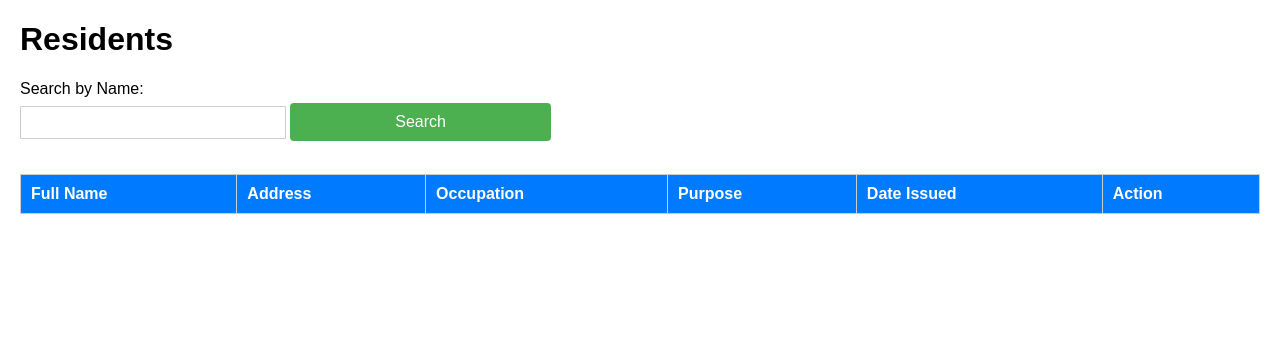
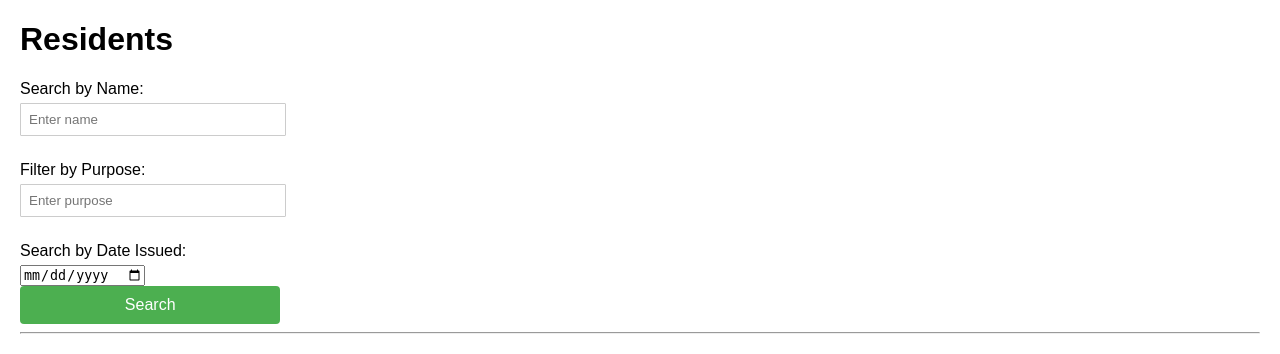
Before and after one commit to jlnmx/Barangay-Indigency-Generator, a Flask app: page /residents in a window 1280 px wide. Shown: the part 38-392 px from the top of the page. Run offline with Flask 3, Linux system fonts and the light colour scheme; lists and menus that the app fills with data are empty.

Commit message:
update index.html to accomodate search filtering

```diff
--- a/templates/index.html
+++ b/templates/index.html
@@ -12,12 +12,27 @@
         <a href="{{ url_for('logout') }}">Logout</a>
     </div>
     <h1>Residents</h1>
-    <form method="GET">
-        <label for="query">Search by Name:</label>
-        <input type="text" name="query" value="{{ query }}">
+
+    <!-- Search and Filtering Form -->
+    <form method="GET" action="{{ url_for('index') }}">
+        <div class="form-group">
+            <label for="query">Search by Name:</label>
+            <input type="text" id="query" name="query" value="{{ query }}" placeholder="Enter name">
+        </div>
+        <div class="form-group">
+            <label for="purpose">Filter by Purpose:</label>
+            <input type="text" id="purpose" name="purpose" value="{{ purpose_filter }}" placeholder="Enter purpose">
+        </div>
+        <div class="form-group">
+            <label for="date_issued">Search by Date Issued:</label>
+            <input type="date" id="date_issued" name="date_issued" value="{{ date_issued }}">
+        </div>
         <button type="submit">Search</button>
     </form>
 
+    <hr>
+
+    <!-- Residents Table -->
     <table border="1">
         <thead>
             <tr>
@@ -52,8 +67,6 @@
                         </form>
                     {% endif %}
                 </td>
-                </td>
-                </td>
             </tr>
             {% endfor %}
         </tbody>
```
